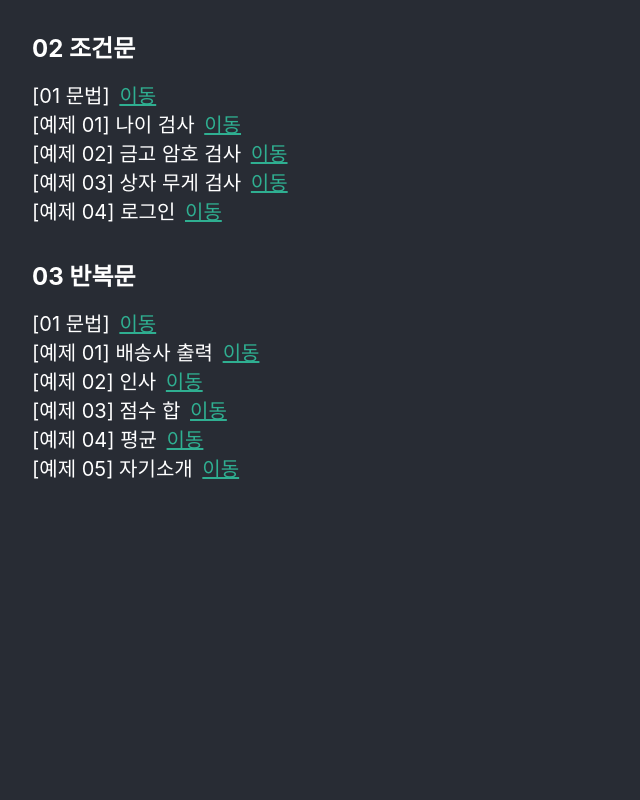
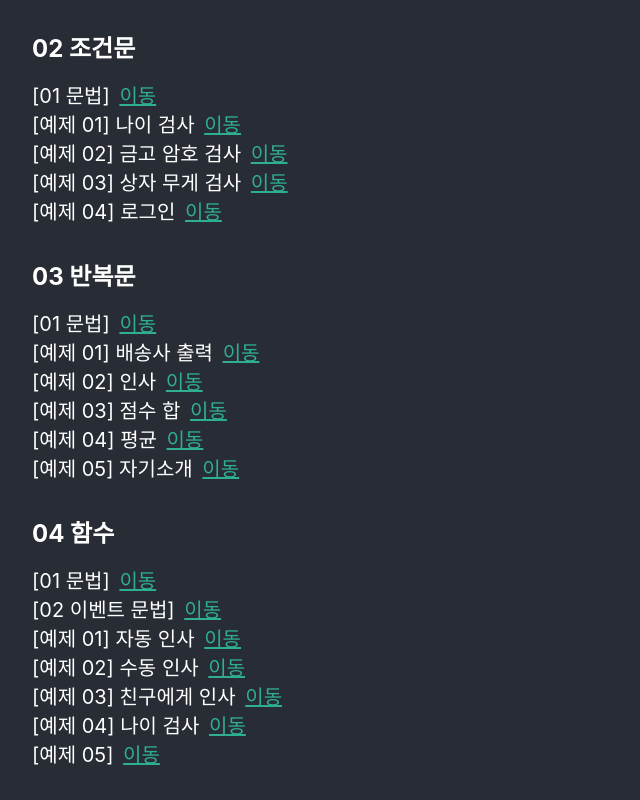
Before and after one commit to Lee-clipse/js-web-lesson, a React (Create React App) app in the folder lesson/: page / in a window 1280 px wide. Shown: the part 554-1354 px from the top of the page, without its empty margins (0-640 px from the left). Before the commit the page ends 1068 px from the top, so only its background shows below. Built offline with nearby package versions, Linux system fonts and the light colour scheme.

Commit message:
feat: 04_함수 수업자료 및 예제

```diff
--- a/lesson/src/App.css
+++ b/lesson/src/App.css
@@ -26,4 +26,5 @@ body {
 .link-button {
   color: #2faf91;
   padding-left: 0.6rem;
+  cursor: pointer;
 }
--- a/lesson/src/App.js
+++ b/lesson/src/App.js
@@ -28,6 +28,14 @@ import Index0303 from "./lesson/03_반복문/예제_02.jsx";
 import Index0304 from "./lesson/03_반복문/예제_03.jsx";
 import Index0305 from "./lesson/03_반복문/예제_04.jsx";
 import Index0306 from "./lesson/03_반복문/예제_05.jsx";
+
+import Index0401 from "./lesson/04_함수/01_문법.jsx";
+import Index0402 from "./lesson/04_함수/02_이벤트_문법.jsx";
+import Index0403 from "./lesson/04_함수/예제_01.jsx";
+import Index0404 from "./lesson/04_함수/예제_02.jsx";
+import Index0405 from "./lesson/04_함수/예제_03.jsx";
+import Index0406 from "./lesson/04_함수/예제_04.jsx";
+import Index0407 from "./lesson/04_함수/예제_05.jsx";
 
 function App() {
   return (
@@ -61,6 +69,14 @@ function App() {
         <Route path="/0304" element={<Index0304 />}></Route>
         <Route path="/0305" element={<Index0305 />}></Route>
         <Route path="/0306" element={<Index0306 />}></Route>
+
+        <Route path="/0401" element={<Index0401 />}></Route>
+        <Route path="/0402" element={<Index0402 />}></Route>
+        <Route path="/0403" element={<Index0403 />}></Route>
+        <Route path="/0404" element={<Index0404 />}></Route>
+        <Route path="/0405" element={<Index0405 />}></Route>
+        <Route path="/0406" element={<Index0406 />}></Route>
+        <Route path="/0407" element={<Index0407 />}></Route>
       </Routes>
     </BrowserRouter>
   );
--- a/lesson/src/Home.jsx
+++ b/lesson/src/Home.jsx
@@ -135,6 +135,52 @@ function Home() {
             </a>
           </div>
         </div>
+
+        <div className="title">04 함수</div>
+        <div>
+          <div>
+            [01 문법]
+            <a className="link-button" href="/0401">
+              이동
+            </a>
+          </div>
+          <div>
+            [02 이벤트 문법]
+            <a className="link-button" href="/0402">
+              이동
+            </a>
+          </div>
+          <div>
+            [예제 01] 자동 인사
+            <a className="link-button" href="/0403">
+              이동
+            </a>
+          </div>
+          <div>
+            [예제 02] 수동 인사
+            <a className="link-button" href="/0404">
+              이동
+            </a>
+          </div>
+          <div>
+            [예제 03] 친구에게 인사
+            <a className="link-button" href="/0405">
+              이동
+            </a>
+          </div>
+          <div>
+            [예제 04] 나이 검사
+            <a className="link-button" href="/0406">
+              이동
+            </a>
+          </div>
+          <div>
+            [예제 05]
+            <a className="link-button" href="/0407">
+              이동
+            </a>
+          </div>
+        </div>
       </div>
     </div>
   );
--- /dev/null
+++ b/lesson/src/lesson/04_함수/01_문법.jsx
@@ -0,0 +1,39 @@
+import React from "react";
+
+function Index0401() {
+  // 사용
+  function sayHello() {
+    return "Hello";
+  }
+
+  function sayHelloToFriend(name) {
+    return "Hello, " + name;
+  }
+
+  function sum(a, b) {
+    return a + b;
+  }
+
+  return (
+    <div>
+      <div id="lesson-title">함수 - 문법</div>
+      <div id="lesson-content">
+        <div>유사한 동작을 하는 코드가 여러 곳에서 필요한 경우 사용</div>
+        <div>덕분에 중복 없이 유사한 동작을 하는 코드를 여러번 호출 가능</div>
+        <div>
+          ex: 상품의 무게와 고객의 나라, postal code를 입력 받아서 배송 운임료를 계산하는 함수
+        </div>
+        <a href="https://half-straw-a69.notion.site/05-Function-14aa963efacb4bf1a5365906a84f1300?pvs=4">
+          이론 자료
+        </a>
+
+        <div className="title">사용</div>
+        <div>sayHello()의 실행 결과: {sayHello()}</div>
+        <div>sayHelloToFriend("Kim")의 실행 결과: {sayHelloToFriend("Kim")}</div>
+        <div>sum(1, 2)의 실행 결과: {sum(1, 2)}</div>
+      </div>
+    </div>
+  );
+}
+
+export default Index0401;
--- /dev/null
+++ b/lesson/src/lesson/04_함수/02_이벤트_문법.jsx
@@ -0,0 +1,47 @@
+import React from "react";
+
+function Index0402() {
+  // 이벤트 사용
+  function alertHello() {
+    alert("Hello");
+  }
+
+  function alertInputText(event) {
+    alert(event.target.value);
+  }
+
+  return (
+    <div>
+      <div id="lesson-title">함수 - 이벤트 문법</div>
+      <div id="lesson-content">
+        <div>유사한 동작을 하는 코드가 여러 곳에서 필요한 경우 사용</div>
+        <div>덕분에 중복 없이 유사한 동작을 하는 코드를 여러번 호출 가능</div>
+        <div>
+          ex: 상품의 무게와 고객의 나라, postal code를 입력 받아서 배송 운임료를 계산하는 함수
+        </div>
+
+        <div className="title">onClick 이벤트</div>
+        <div>클릭하면 onClick 이벤트로 지정한 함수를 실행</div>
+        <div onClick={() => alertHello()} className="link-button">
+          인사하기
+        </div>
+        <div>- 응용 1: `결제하기` 버튼 클릭시 결제 함수 실행</div>
+        <div>- 응용 2: `로그인` 버튼 클릭시 입력한 id, pwd 바탕으로 로그인 함수 실행</div>
+
+        <div className="title">onChange 이벤트</div>
+        <div>
+          input 태그 대상으로, 사용자의 키보드 입력에 따라 onChange 이벤트로 지정한 함수를 실행
+        </div>
+        <input
+          type="text"
+          name="text"
+          placeholder="아무거나 입력"
+          onChange={(event) => alertInputText(event)}
+        />
+        <div>- 응용 1: 사용자 입력 값을 변수에 저장</div>
+      </div>
+    </div>
+  );
+}
+
+export default Index0402;
--- /dev/null
+++ b/lesson/src/lesson/04_함수/예제_01.jsx
@@ -0,0 +1,22 @@
+import React from "react";
+
+function Index0403() {
+  // TODO
+
+  return (
+    <div>
+      <div id="lesson-title">함수 - 예제 1: 자동 인사</div>
+      <div id="lesson-content">
+        <div className="title">예제</div>
+        <div>"Hello"라는 문자열을 반환하는 `sayHello`라는 이름의 함수를 구현하시오.</div>
+
+        <div className="title">답</div>
+        {/* TODO */}
+        {/* 함수의 실행 부분을 완성하시오 */}
+        <div>{}</div>
+      </div>
+    </div>
+  );
+}
+
+export default Index0403;
--- /dev/null
+++ b/lesson/src/lesson/04_함수/예제_02.jsx
@@ -0,0 +1,24 @@
+import React from "react";
+
+function Index0404() {
+  // hint: alert("Hello"); << Hello라는 문자열을 웹 브라우저에 띄우는 기능
+  // TODO
+
+  return (
+    <div>
+      <div id="lesson-title">함수 - 예제 2: 수동 인사</div>
+      <div id="lesson-content">
+        <div className="title">예제</div>
+        <div>`인사하기` 버튼을 누르면 "Hello"라고 인사하도록 함수를 작성하시오.</div>
+
+        <div className="title">답</div>
+        {/* TODO */}
+        <div className="link-button" onClick={() => {}}>
+          인사하기
+        </div>
+      </div>
+    </div>
+  );
+}
+
+export default Index0404;
--- /dev/null
+++ b/lesson/src/lesson/04_함수/예제_03.jsx
@@ -0,0 +1,23 @@
+import React from "react";
+
+function Index0405() {
+  // hint: alert("Hello"); << Hello라는 문자열을 웹 브라우저에 띄우는 기능
+  // TODO
+
+  return (
+    <div>
+      <div id="lesson-title">함수 - 예제 3: 친구에게 인사</div>
+      <div id="lesson-content">
+        <div className="title">예제</div>
+        <div>`OOO에게 인사하기` 버튼을 누르면 "Hello, OOO"라고 인사하도록 함수를 작성하시오.</div>
+
+        <div className="title">답</div>
+        {/* TODO */}
+        <div className="link-button">Kim에게 인사하기</div>
+        <div className="link-button">Han에게 인사하기</div>
+      </div>
+    </div>
+  );
+}
+
+export default Index0405;
--- /dev/null
+++ b/lesson/src/lesson/04_함수/예제_04.jsx
@@ -0,0 +1,23 @@
+import React from "react";
+
+function Index0406() {
+  // hint: const age = prompt("당신의 나이는?", "");
+  // TODO
+
+  return (
+    <div>
+      <div id="lesson-title">함수 - 예제 4: 나이 검사</div>
+      <div id="lesson-content">
+        <div className="title">예제</div>
+        <div>`나이 검사` 버튼을 누르면 나이를 입력 받아, 20살 이상이라면 "성인입니다",</div>
+        <div>그렇지 않다면 "성인이 아닙니다"라고 alert 하도록 함수를 구현하시오.</div>
+
+        <div className="title">답</div>
+        {/* TODO */}
+        <div className="link-button">나이 검사</div>
+      </div>
+    </div>
+  );
+}
+
+export default Index0406;
--- /dev/null
+++ b/lesson/src/lesson/04_함수/예제_05.jsx
@@ -0,0 +1,23 @@
+import React from "react";
+
+function Index0407() {
+  // hint: alert("Hello"); << Hello라는 문자열을 웹 브라우저에 띄우는 기능
+  // TODO
+
+  return (
+    <div>
+      <div id="lesson-title">함수 - 예제 5: </div>
+      <div id="lesson-content">
+        <div className="title">예제</div>
+        <div>`OOO에게 인사하기` 버튼을 누르면 "Hello, OOO"라고 인사하도록 함수를 작성하시오.</div>
+
+        <div className="title">답</div>
+        {/* TODO */}
+        <div className="link-button">Kim에게 인사하기</div>
+        <div className="link-button">Han에게 인사하기</div>
+      </div>
+    </div>
+  );
+}
+
+export default Index0407;
```
Also changed, not shown: lesson/src/lesson/04_함수/예제_답.txt (added).
